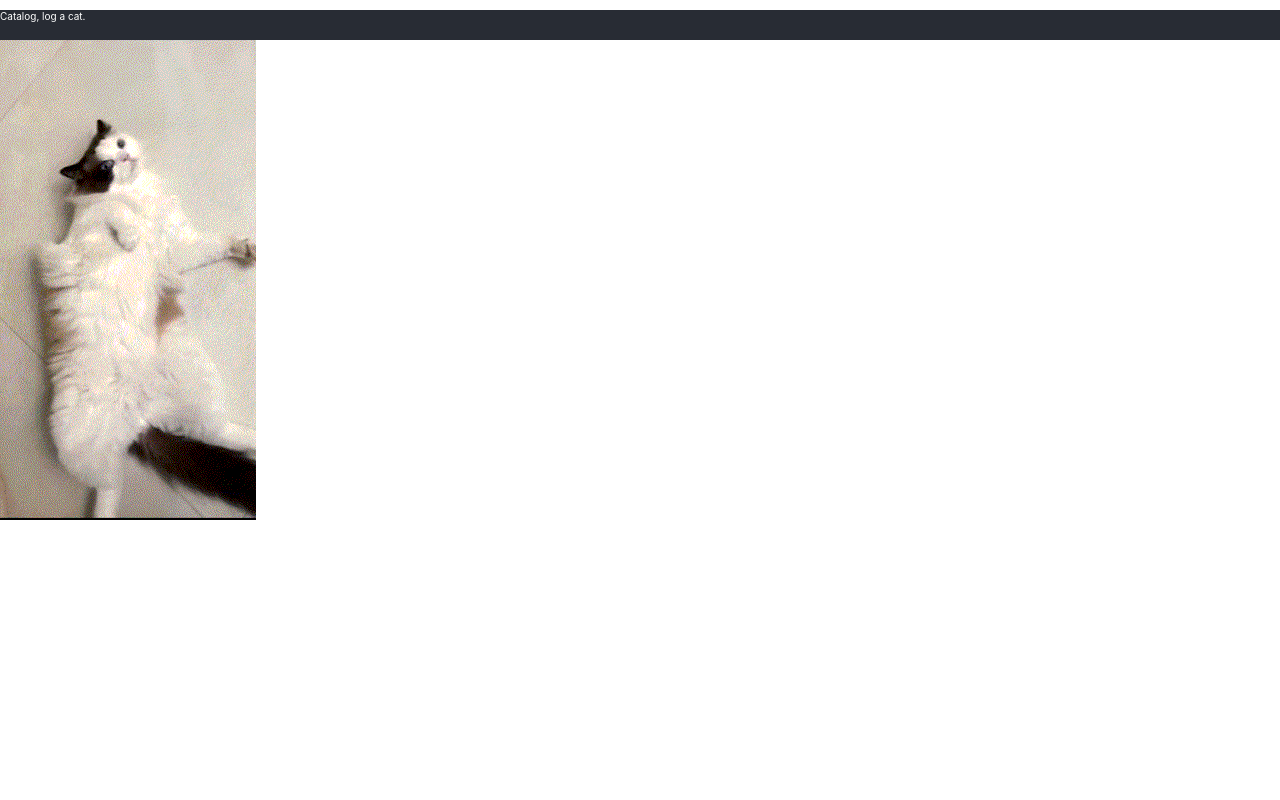
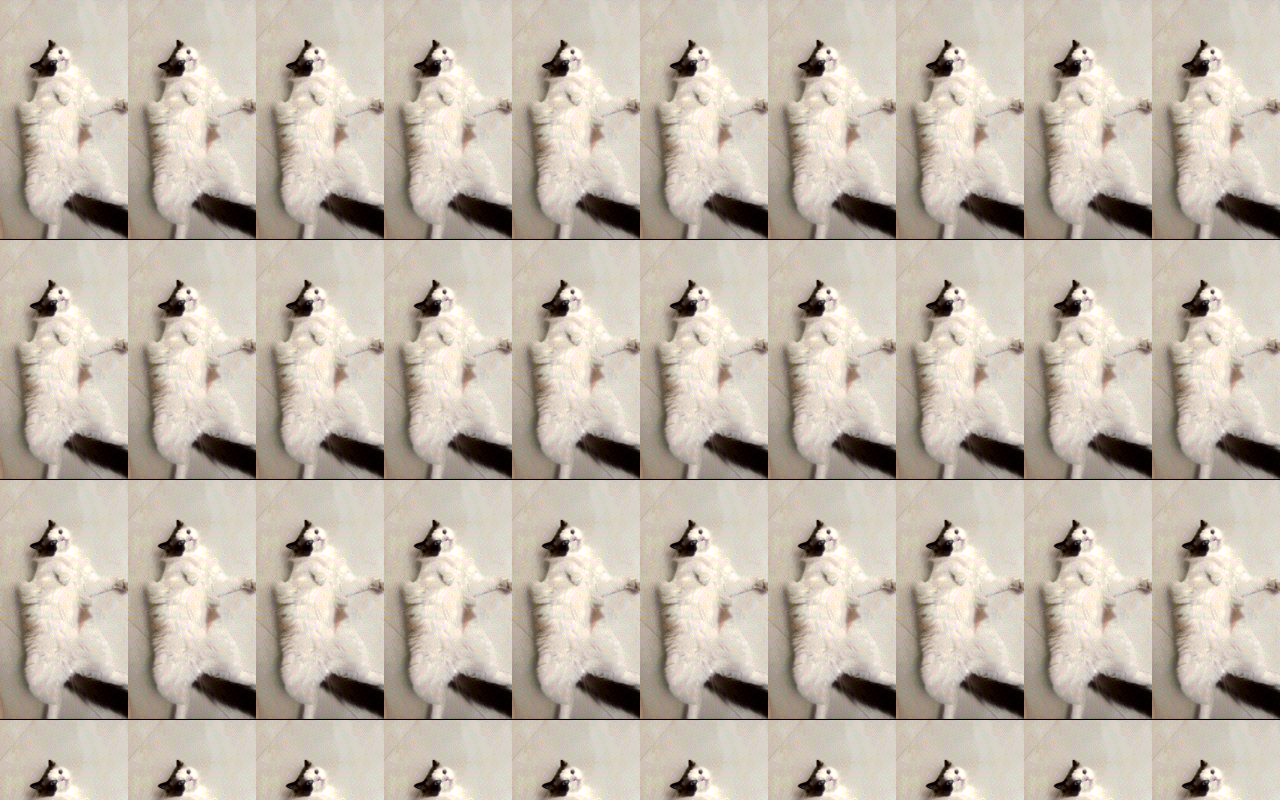
Before and after one commit to bakashigure/cat, a React (Create React App) app: page / in a window 1280 px wide. Built offline with nearby package versions, Linux system fonts and the light colour scheme.

Commit message:
date - 210611

```diff
--- a/package.json
+++ b/package.json
@@ -39,5 +39,6 @@
       "last 1 firefox version",
       "last 1 safari version"
     ]
-  }
+  },
+  "homepage": "./"
 }
--- a/public/index.html
+++ b/public/index.html
@@ -16,6 +16,7 @@
   <body>
     <noscript>You need to enable JavaScript to run this app.</noscript>
     <!--<div id="root"></div>-->
+
     <div id="banner"></div>
     <div id="index"></div>
 
--- a/src/App.css
+++ b/src/App.css
@@ -15,8 +15,10 @@
 
 @media (prefers-reduced-motion: no-preference){
   .Ice-cream{
-    width:256px;
-    height: 480px;
+
+    width:128px;
+    height: 240px;
+    background-repeat: repeat-x;
   }
 }
 
@@ -28,7 +30,7 @@
 .Banner-header{
   background-color: #282c34;
   max-height: 50px;
-  min-height: 30px;
+  min-height: 0px;
   font-size: 10px;
   color:white;
 }
--- a/src/Banner.tsx
+++ b/src/Banner.tsx
@@ -10,14 +10,13 @@ function Banner() {
 
             <div className="Banner">
                 <header className="Banner-header">
-                    {banner_title}
+                    {/*banner_title*/}
+                    {/*   // <!--<img src="ice_cream.gif" alt="ice_cream" /> -->  };*/}
                 </header>
 
             </div>
 
-            <div className="Banner">
-            <img src="ice_cream.gif" alt="ice_cream" />
-            </div>
+
         </div>
     )
 }
--- a/src/index.css
+++ b/src/index.css
@@ -1,4 +1,7 @@
 body {
+  background-size:128px,240px;
+  background-image: url("ice_cream.gif");
+
   margin: 0;
   font-family: -apple-system, BlinkMacSystemFont, 'Consolas','Segoe UI', 'Roboto', 'Oxygen',
     'Ubuntu', 'Cantarell', 'Fira Sans', 'Droid Sans', 'Helvetica Neue',
```
Also changed, not shown: src/ice_cream.gif (added).
